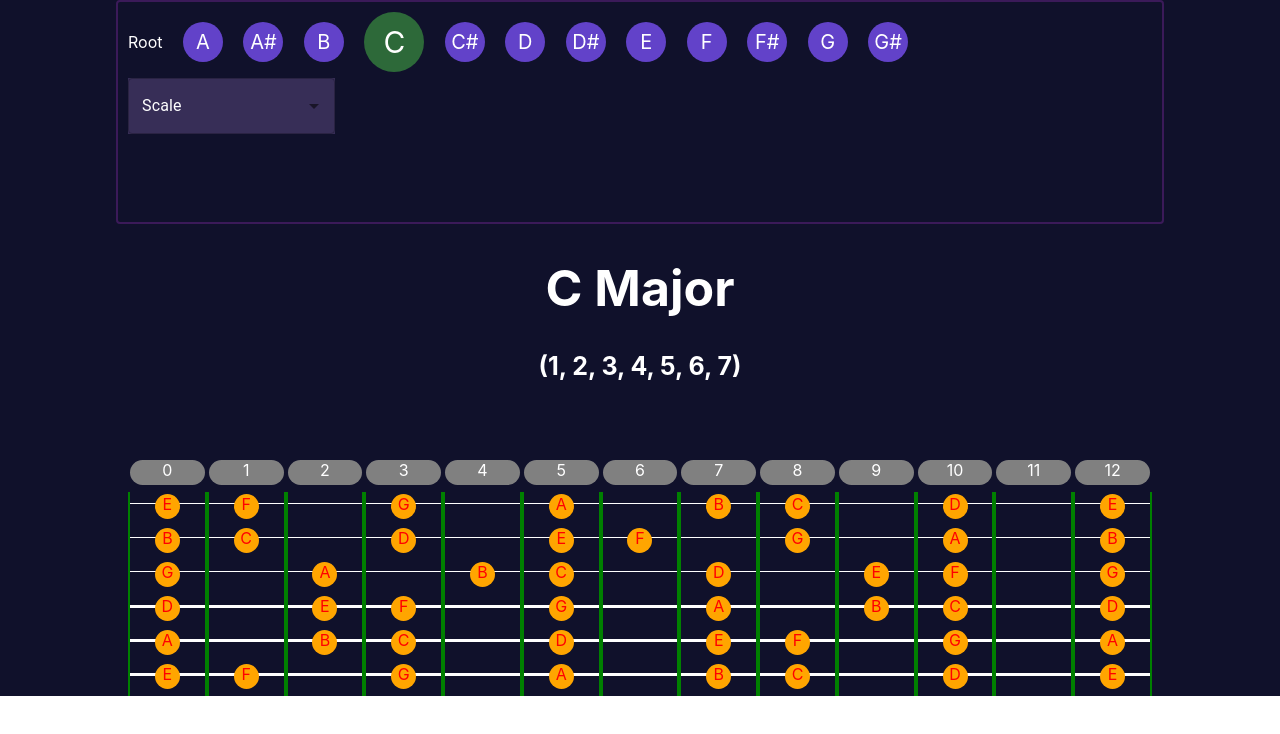
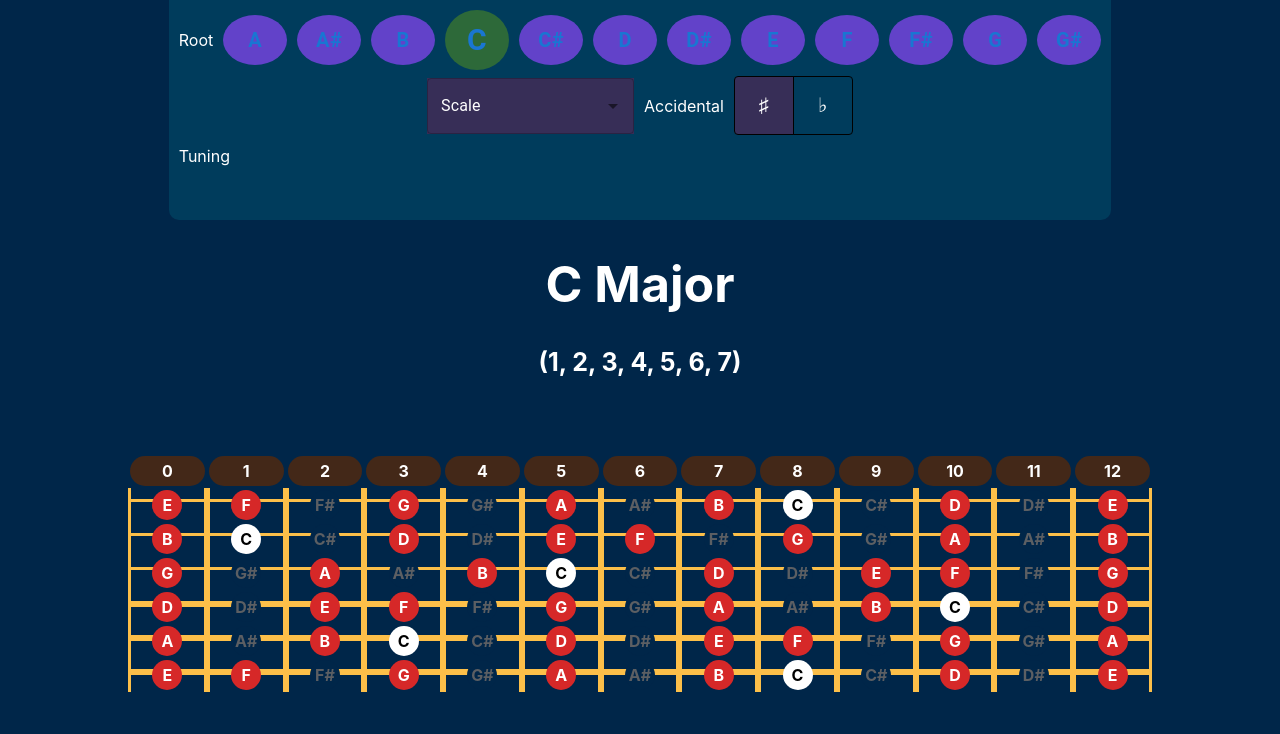
Before and after one commit to codydeatherage/legendary-potato, a React (Create React App) app: page / in a window 1280 px wide. Shown: the top 734 px of the page. Built offline with nearby package versions, Linux system fonts and the light colour scheme.

Commit message:
fretboard stylings updated, added accidentals toggleButtonGroup

```diff
--- a/src/App.js
+++ b/src/App.js
@@ -5,6 +5,7 @@ import FretBoard from './components/FretBoard'
 import Settings from './components/settings/Settings'
 
 const scales = {
+  //https://en.wikipedia.org/wiki/List_of_musical_scales_and_modes
   //number at each index is interval between each step in scale
   //returns intervals required to reach root note, one octave higher
   //1=half-step, 2=whole step
@@ -23,17 +24,39 @@ const scales = {
     intervals: [2, 1, 2, 2, 1, 2],
     degrees: ['1', '2', 'b3', '4', '5', 'b6', 'b7']
   },
+  'Melodic Minor':{
+    name: 'Melodic Minor',
+    intervals: [2,1,2,2,2,2],
+    degrees: ['1', '2', 'b3', '4', '5', '6', '7']
+  },
+  'Major Pentatonic':{
+    name: 'Major Pentatonic',
+    intervals: [2,2,3,2],
+    degrees: ['1','2','3','5','6']
+  },
+  'Minor Pentatonic':{
+    name: 'Minor Pentatonic',
+    intervals: [3,2,2,3],
+    degrees:['1', 'b3', '4','5','b7']
+  },
   'Blues': {
     name: 'Blues',
     intervals: [3, 2, 1, 1, 3],
     degrees: ['1', 'b3', '4', 'b5', '5', 'b7']
-  }
+  },
+  'Dorian': {
+    name: 'Dorian',
+    intervals: [2, 1, 2, 2, 2, 1],
+    degrees: ['1', '2', 'b3', '4', '5', '6', 'b7']
+  },
+
 }
 
 const App = () => {
   const [activeRoot, setActiveRoot] = useState('C');
   const [activeScale, setActiveScale] = useState(scales['Major']);
   const [tuning, setTuning] = useState(['E', 'B', 'G', 'D', 'A', 'E']);
+  const [accidental, setAccidental] = useState('sharp');
   const numFrets = 12;
 
   const { degrees } = activeScale;
@@ -45,8 +68,10 @@ const App = () => {
     }
   }
   return (
-    <Box sx={{ height: '100%', width: '100vw', backgroundColor: '#10112b', textAlign: 'center' }}>
+    <Box sx={{ height: '100vh', width: '100vw', backgroundColor: '#002649', textAlign: 'center' }}>
       <Settings
+        accidental={accidental}
+        setAccidental={setAccidental}
         scales={scales}
         tuning={tuning}
         setTuning={setTuning}
--- a/src/components/FretBoard.js
+++ b/src/components/FretBoard.js
@@ -21,18 +21,7 @@ const FretBoard = ({ numStrings, numFrets, tuning, root, scale }) => {
         let notesOnString = [];
         seqIndex = noteSequence.indexOf(tuning[i]);
         for (let j = 0; j < numFrets + 1; j++) {
-            if (scale) {
-                if (notesInScale.includes(noteSequence[seqIndex])) {
-                    notesOnString.push(noteSequence[seqIndex]);
-                }
-                else {
-                    notesOnString.push('');
-                }
-            }
-            else {
-                notesOnString.push(noteSequence[seqIndex]);
-
-            }
+            notesOnString.push(noteSequence[seqIndex]);
             seqIndex++;
             if (seqIndex === noteSequence.length) {
                 seqIndex = 0;
@@ -49,10 +38,10 @@ const FretBoard = ({ numStrings, numFrets, tuning, root, scale }) => {
     return (
         <Box sx={{ width: '80vw', minWidth: '550px', margin: 'auto', borderRadius: 4 }}>
             <Box sx={{ width: '100%', borderRadius: 4 }}>
-                <String notes={fretNumbers} label />
+                <String notes={fretNumbers} label='true' />
                 {
                     frets.map((notes, index) =>
-                        <String notes={notes} key={notes[0] + index} index={index}/>
+                        <String notes={notes} scale={notesInScale} key={notes[0] + index} root={root} index={index} />
                     )
                 }
             </Box>
--- a/src/components/String.js
+++ b/src/components/String.js
@@ -5,15 +5,14 @@ const Row = styled('div')({
     position: 'relative',
     width: '100%',
     display: 'flex',
-
 })
 
 const Fret = styled('div')(({ label }) => ({
     flex: 1,
     height: '30px',
-    color: label ? 'white' : 'red',
-    borderLeft: label ? 'none' : '2px solid green',
-    borderRight: label ? 'none' : '2px solid green',
+    color: label ? 'black' : 'white',
+    borderLeft: label ? 'none' : '3px solid #FCBF49',
+    borderRight: label ? 'none' : '3px solid #FCBF49',
     zIndex: 99,
     padding: '2px',
 }))
@@ -23,31 +22,40 @@ const StringDecoration = styled('div')(({ sm }) => ({
     height: '35%',
     top: 0,
     width: '100%',
-    borderBottom: sm ? '1px solid white' : '3px solid white',
+    borderBottom: sm ? '3px solid #FCBF49' : '6px solid #FCBF49',
     zIndex: 0,
 }))
 
 
-const Note = styled('div')(({ label }) => ({
+const Note = styled('div')(({ label, root, active }) => ({
     borderRadius: '40px',
-    width: label ? '100%' : '25px',
-    height: '25px',
-    backgroundColor: label ? 'gray' : 'orange',
+    width: label ? '100%' : '30px',
+    height: '30px',
+    backgroundColor: label ? '#432818' : (root ? 'white' : (active ? '#D62828' : '#002649')),
     textAlign: 'center',
+    fontWeight: 'bold',
+    lineHeight: '30px',
     margin: 'auto',
+    color: root ? 'black' : active || label ? 'white' : '#5c5f63',
     '&:hover': {
-        backgroundColor: 'yellow',
-        color: 'black'
+        backgroundColor: '#F77F00',
+        width: label ? '100%' : '30px',
+        height: '30px',
+        color: root ? 'white' : active || label ? 'black' : 'gray'
     }
 }))
 
-const String = ({ notes, label, index }) => {
+const String = ({ notes, label, index, root, scale }) => {
     return (
         <Row>
-            {!label && (index > 2 ? <StringDecoration /> : <StringDecoration sm />)}
+            {!label && <StringDecoration sm={index <= 2} />}
             {notes.map((note) =>
                 <Fret label={label}>
-                    {note !== '' && <Note label={label}> {note}</Note>}
+                    {scale && scale.includes(note) ?
+                        <Note label={label} root={note === root} active='true'>{note}</Note>
+                        :
+                        <Note label={label}>{note}</Note>
+                    }
                 </Fret>
             )}
         </Row>
--- /dev/null
+++ b/src/components/settings/DropDown.js
@@ -0,0 +1,50 @@
+import React from 'react'
+import { styled } from '@mui/system'
+import { TextField, Autocomplete } from '@mui/material'
+
+const Container = styled('div')({
+    width: 'fit-content',
+    height: 'auto',
+    display: 'flex',
+    '& div': {
+        backgroundColor: '#372e57',
+        color: 'white',
+    },
+    '& #combo-box': {
+        color: 'white',
+        backgroundColor: '#372e57',
+        width: '150px',
+    },
+    '#combo-box-label': {
+        color: 'white'
+    }
+})
+
+const DropDown = ({options, handleChange}) =>{
+
+        return (
+            <Container>
+                <Autocomplete
+                    disablePortal
+                    disableClearable
+                    id='combo-box'
+                    options={options}
+                    onChange={(event, data) => handleChange(event, data)}
+                    sx={{ backgroundColor: '#372e57', color: 'white' }}
+                    renderInput={(params) =>
+                        <TextField
+                            id='option'
+                            {...params}
+                            label='Scale'
+                            InputLabelProps={{ className: "autocompleteLabel" }}
+                            InputProps={{
+                                ...params.InputProps,
+                            }}
+                        />
+                    }
+                />
+            </Container>
+        )
+    }
+
+    export default DropDown
--- a/src/components/settings/RootSelect.js
+++ b/src/components/settings/RootSelect.js
@@ -1,24 +1,24 @@
 import React from 'react'
 import { styled } from '@mui/system'
-
+import { ButtonGroup, Button } from '@mui/material'
 const Container = styled('div')({
-    width: '100%',
-    textAlign: 'left',
-    color: 'white',
+    width: 'fit-content',
+    margin: 'auto',
     height: 'auto',
     flex: 1,
     display: 'flex',
     alignItems: 'center'
 })
 
-const Note = styled('div')(({ active }) => ({
-    width: active ? '60px' : '40px',
-    borderRadius: '50%',
-    height: active ? '60px' : '40px',
+const Note = styled(Button)(({ active }) => ({
+    width: active ? '60px' : '50px',
+    borderRadius: '100%',
+    height: active ? '60px' : '50px',
     backgroundColor: active ? '#2d6939' : '#6242c9',
-    marginLeft: '2%',
+    marginLeft: 10 ,
     textAlign: 'center',
-    lineHeight: active ? '60px' : '40px',
+    lineHeight: active ? '60px' : '50px',
+    fontWeight: 'bold',
     fontSize: active ? '30px' : '20px',
     '&:hover': {
         backgroundColor: 'white',
@@ -31,6 +31,20 @@ const RootSelect = ({ root, setActiveRoot }) => {
     return (
         <Container>
             <p>Root</p>
+{/*             <ButtonGroup variant="outlined">
+            {noteSequence.map((note, index) =>
+                note === root ?
+                    <Note
+                        active='true'
+                        key={note + index}>{note}
+                    </Note>
+                    :
+                    <Note
+                        onClick={() => { setActiveRoot(note) }}
+                        key={note + index}>{note}
+                    </Note>
+            )}
+            </ButtonGroup> */}
             {noteSequence.map((note, index) =>
                 note === root ?
                     <Note
--- a/src/components/settings/ScaleSelect.js
+++ b/src/components/settings/ScaleSelect.js
@@ -1,53 +1,59 @@
 import React from 'react'
 import { styled } from '@mui/system'
-import { TextField, Autocomplete } from '@mui/material'
+import { Box, ToggleButtonGroup, ToggleButton } from '@mui/material'
+import DropDown from './DropDown'
 
 const Container = styled('div')({
-    width: '100%',
+    width: 'fit-content',
     height: 'auto',
     display: 'flex',
-    '& div': {
-        borderColor: 'red',
-        backgroundColor: '#372e57',
-        color: 'white',
+    alignItems: 'center',
+    '& #toggle': {
+        '& button': {
+            color: 'white',
+            width: '60px',
+            fontSize: '20px',
+            border: '1px solid black',
+        },
+        '& .Mui-selected':{
+            backgroundColor: '#372e57'
+        }
     },
-    '& #scale-combo-box': {
-        color: 'white',
-        backgroundColor: '#372e57',
-        width: '150px',
-    },
-    '#scale-combo-box-label': {
-        color: 'white'
+    '& p': {
+        margin: 'auto 10px'
     }
 })
 
-const ScaleSelect = ({ scales, setActiveScale }) => {
+const ScaleSelect = ({ scales, setActiveScale, accidental, setAccidental }) => {
 
     const handleChange = (event, data) => {
         setActiveScale(scales[data]);
-    };
+    }
+
+    const handleToggle = (event) => {
+        if (event.target.value !== accidental) {
+            setAccidental(event.target.value)
+        }
+    }
 
     return (
         <Container>
-            <Autocomplete
-                disablePortal
-                disableClearable
-                id='scale-combo-box'
+            <DropDown
                 options={Object.keys(scales)}
-                onChange={handleChange}
-                sx={{ backgroundColor: '#372e57', color: 'white' }}
-                renderInput={(params) =>
-                    <TextField
-                        id='option'
-                        {...params}
-                        label='Scale'
-                        InputLabelProps={{ className: "autocompleteLabel" }}
-                        InputProps={{
-                            ...params.InputProps,
-                        }}
-                    />
-                }
+                handleChange={handleChange}
             />
+            <p>Accidental</p>
+            <ToggleButtonGroup
+                id='toggle'
+                exclusive
+                value={accidental}
+                onChange={(e) => handleToggle(e)}
+                sx={{/*   */ color: 'white' }}
+            >
+                <ToggleButton value='sharp'>{'♯'}</ToggleButton>
+                <ToggleButton value='flat'>{'♭'}</ToggleButton>
+            </ToggleButtonGroup>
+
         </Container>
     )
 }
--- a/src/components/settings/Settings.js
+++ b/src/components/settings/Settings.js
@@ -2,24 +2,30 @@ import React from 'react'
 import { styled } from '@mui/system'
 import RootSelect from './RootSelect'
 import ScaleSelect from './ScaleSelect'
+import TuningSelect from './TuningSelect'
 
 const Container = styled('div')({
     height: '25vh',
-    width: '80vw',
-    border: '2px solid #3b1a59',
+    width: 'fit-content',
     padding: 10,
     margin: 'auto',
-    borderRadius: 4,
+    borderRadius: '0 0 10px 10px',
+    textAlign: 'center',
+    backgroundColor: '#003c5c'
 })
 
 const Setting = styled('div')({
     width: '100%',
-    textAlign: 'left',
     color: 'white',
     height: '25%',
+    minHeight: '50px',
+
+    textAlign: 'center',
+    alignItems: 'center',
+    justifyItems: 'center'
 })
 
-const Settings = ({ setActiveRoot, root, activeScale, setActiveScale, scales }) => {
+const Settings = ({ setActiveRoot, root, activeScale, setActiveScale, scales, accidental, setAccidental }) => {
     return (
         <Container>
             <Setting>
@@ -28,12 +34,15 @@ const Settings = ({ setActiveRoot, root, activeScale, setActiveScale, scales })
             <Setting sx={{ marginTop: 2 }}>
                 <ScaleSelect
                     scales={scales}
+                    accidental={accidental}
+                    setAccidental={setAccidental}
                     activeScale={activeScale}
                     setActiveScale={setActiveScale}
                 />
             </Setting>
-            {/*             <Setting>Scale</Setting>
-            <Setting>Tuning</Setting> */}
+            <Setting>
+                <TuningSelect/>
+            </Setting>
         </Container>
     )
 }
--- /dev/null
+++ b/src/components/settings/TuningSelect.js
@@ -0,0 +1,25 @@
+import React from 'react'
+import { styled } from '@mui/system'
+
+const Container = styled('div')({
+    width: '100%',
+    textAlign: 'left',
+    color: 'white',
+    height: 'auto',
+    flex: 1,
+    display: 'flex',
+    alignItems: 'center',
+    minHeight: '60px',
+    textAlign: 'center',
+    alignItems: 'center'
+})
+
+const TuningSelect = () =>{
+    return(
+        <Container>
+            <p>Tuning</p>
+        </Container>
+    )
+}
+
+export default TuningSelect;
```
